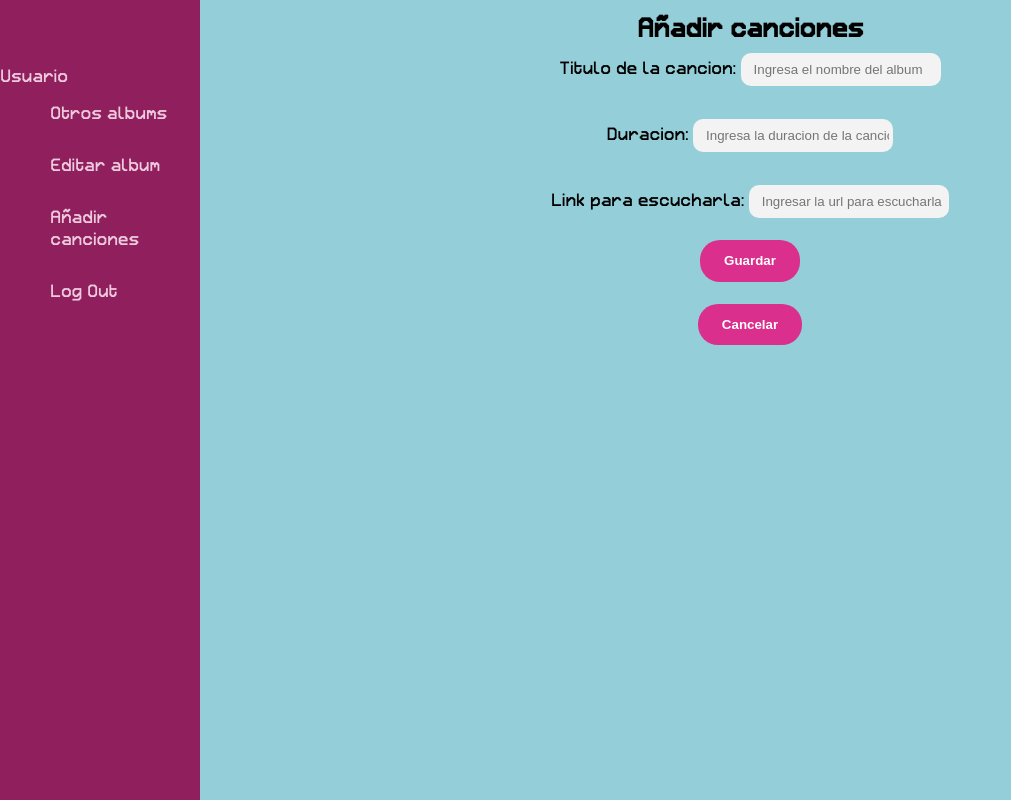
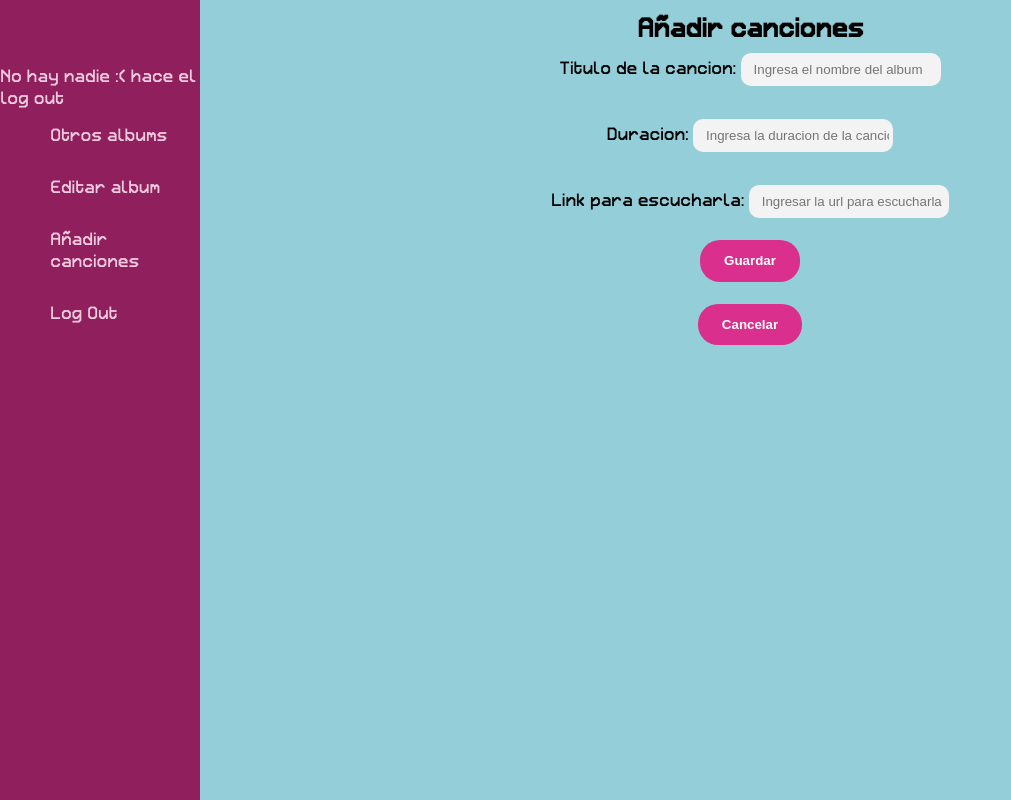
Before and after one commit to SerenaCascia/EmiliaMernes, a website: page public/agregarCanciones/agregarCanciones.html in a window 1280 px wide. Shown: the whole page, without its empty margins (0-1011 px from the left). Drawn offline with nearby package versions, Linux system fonts and the light colour scheme; no server answers.

Commit message:
terminado

```diff
--- a/public/agregarCanciones/agregarCanciones.html
+++ b/public/agregarCanciones/agregarCanciones.html
@@ -9,7 +9,7 @@
   <body>
     <div class="navbar">
       <div id="profile">
-      <span>Usuario</span>
+      <span id="usuario">Usuario</span>
       </div>
       <!-- menu -->
       <div>
@@ -17,7 +17,7 @@
           <li><a href="../index.html">Otros albums</a></li>
           <li> <a href="../editarAlbum/editarAlbum.html">Editar album</a></li>
           <li> <a href="#">Añadir canciones</a></li>
-          <li id="logout">Log Out</li>
+          <li id="logout"><a href="../logIn/logIn.html">Log Out</a></li>
           </ul>
           </div>
   </div>
--- a/public/agregarCanciones/agregarCanciones.js
+++ b/public/agregarCanciones/agregarCanciones.js
@@ -3,6 +3,21 @@ const albumId = query[1];
 let album;
 let newSong = {}
 
+const onLoad = async () => {
+  try {
+    const respuesta = await axios.post("../me");
+    const user = `${respuesta.data.nombre} ${respuesta.data.apellido}`;
+    const userName = document.getElementById("usuario");
+    userName.textContent = user;
+  } catch (error) {
+    console.log(error)
+    const userName = document.getElementById("usuario");
+    userName.textContent = 'No hay nadie :( hace el log out';
+    // window.location.href = "./login/login.html";
+
+  }
+};
+onLoad();
 // Valores ingresados por el usuario
 function getInputValues() {
 
@@ -71,7 +86,7 @@ const logout = async () => {
       title: 'Deslogueado',
       icon: 'success',
     })
-    window.location.href= "../../login/login.html"
+    // window.location.href= "../../login/login.html"
   } catch (error) {
     console.log(error);
   }
```
Also changed, not shown: public/editarAlbum/editarAlbum.html (+2 -2 lines), public/editarAlbum/editarAlbum.js (+14 -0 lines), public/imagenes/favicon.ico.
